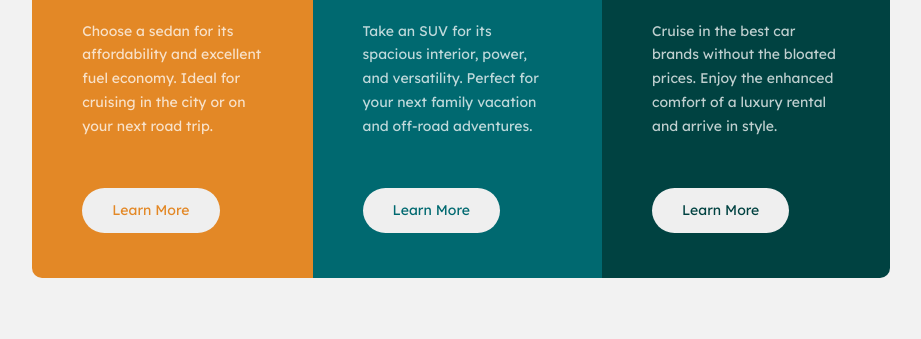
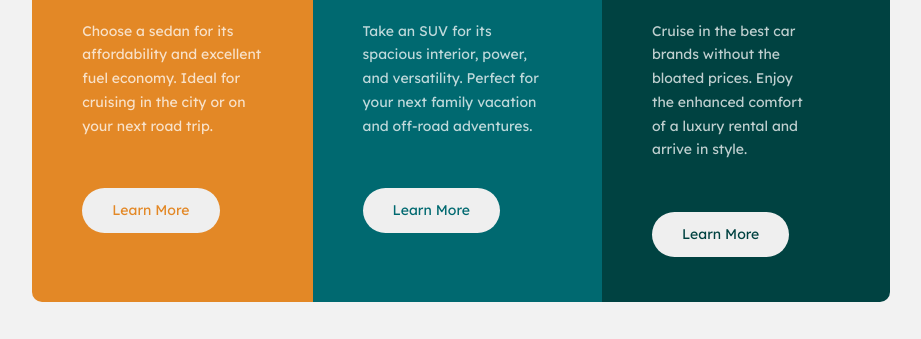
Before and after one commit to Dimma-Joel/frontend-mentor-challenges, a plain HTML site: page 3-column-preview-card-component-main/3-column-preview-card-component-main/index.html in a window 1280 px wide. Shown: the part 231-570 px from the top of the page, without its empty margins (179-1100 px from the left). Drawn offline with Linux system fonts and the light colour scheme; a web font is replaced by a local one.

Commit message:
Adjusted desktop and mobile styles

```diff
--- a/3-column-preview-card-component-main/3-column-preview-card-component-main/src/styles.css
+++ b/3-column-preview-card-component-main/3-column-preview-card-component-main/src/styles.css
@@ -152,4 +152,8 @@ p {
   p {
     padding-bottom: 50px;
   }
+
+  .third-section p {
+    width: 66%;
+  }
 }
```
